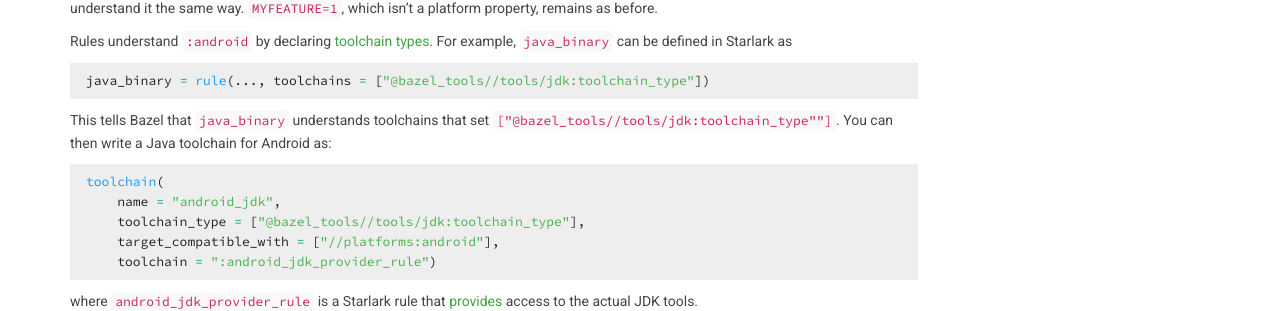
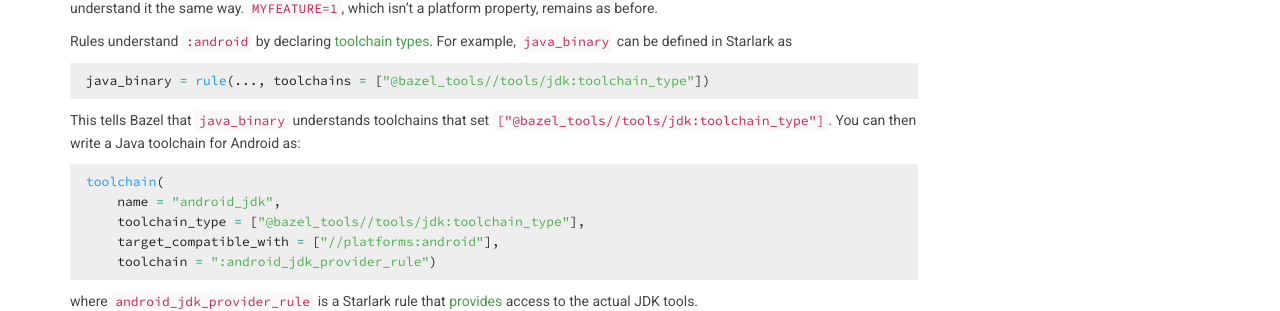
Before and after one commit to bazelbuild/bazel-blog, a Jekyll site: the page built from _posts/2019-02-05-configurable-builds-part-1.md, in a window 1280 px wide and 900 px high, scrolled down 2982 px. Shown: the part 148-459 px from the top of the window. Built offline with Jekyll 4.4.1, drawn with Linux system fonts in a browser that asks for light colours; nearby versions of some CDN libraries; library files that are not in the unit come from our copies; Markdown is read by kramdown in place of the engine named in the settings.

Commit message:
Remove double ""

````diff
--- a/_posts/2019-02-05-configurable-builds-part-1.md
+++ b/_posts/2019-02-05-configurable-builds-part-1.md
@@ -215,7 +215,7 @@
 ```
 
 This tells Bazel that `java_binary` understands toolchains that set
-`["@bazel_tools//tools/jdk:toolchain_type""]`. You can then write a Java
+`["@bazel_tools//tools/jdk:toolchain_type"]`. You can then write a Java
 toolchain for Android as:
 
 ```python
````
